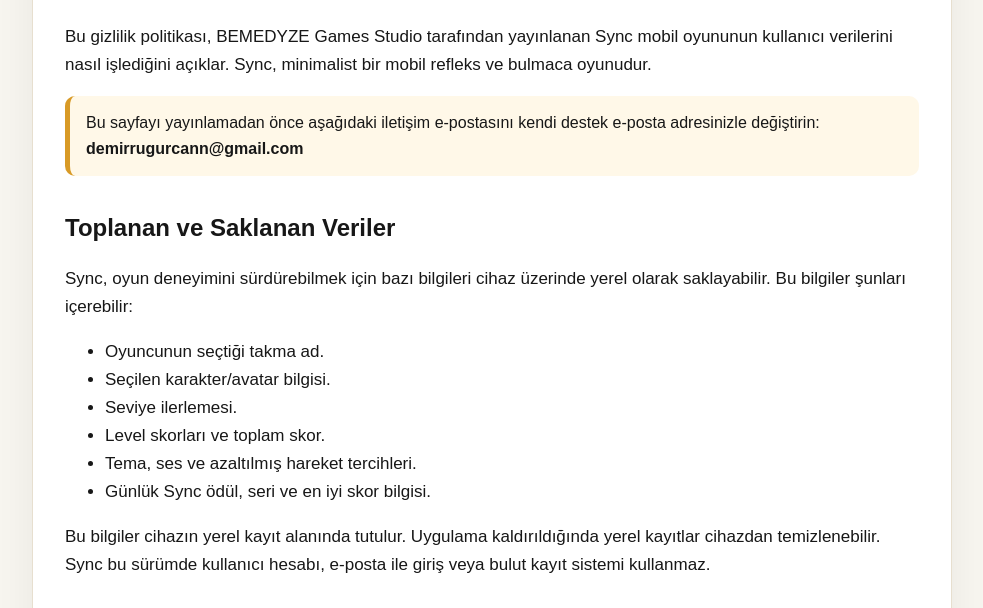
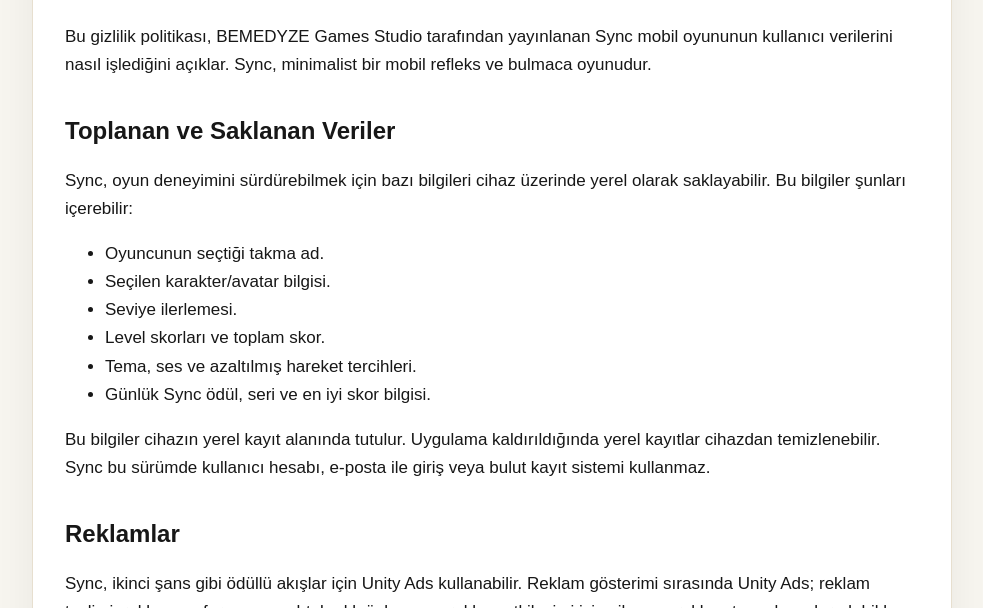
Before and after one commit to uqurcn/sync-privacy-policy, a plain HTML site: page index.html in a window 1280 px wide. Shown: the part 154-762 px from the top of the page, without its empty margins (148-1131 px from the left). Drawn offline with Linux system fonts and the light colour scheme.

Commit message:
Update index.html

```diff
--- a/index.html
+++ b/index.html
@@ -90,11 +90,6 @@
       ve bulmaca oyunudur.
     </p>
 
-    <div class="notice">
-      Bu sayfayı yayınlamadan önce aşağıdaki iletişim e-postasını kendi destek e-posta
-      adresinizle değiştirin: <strong>demirrugurcann@gmail.com</strong>
-    </div>
-
     <h2>Toplanan ve Saklanan Veriler</h2>
     <p>
       Sync, oyun deneyimini sürdürebilmek için bazı bilgileri cihaz üzerinde yerel olarak
```
